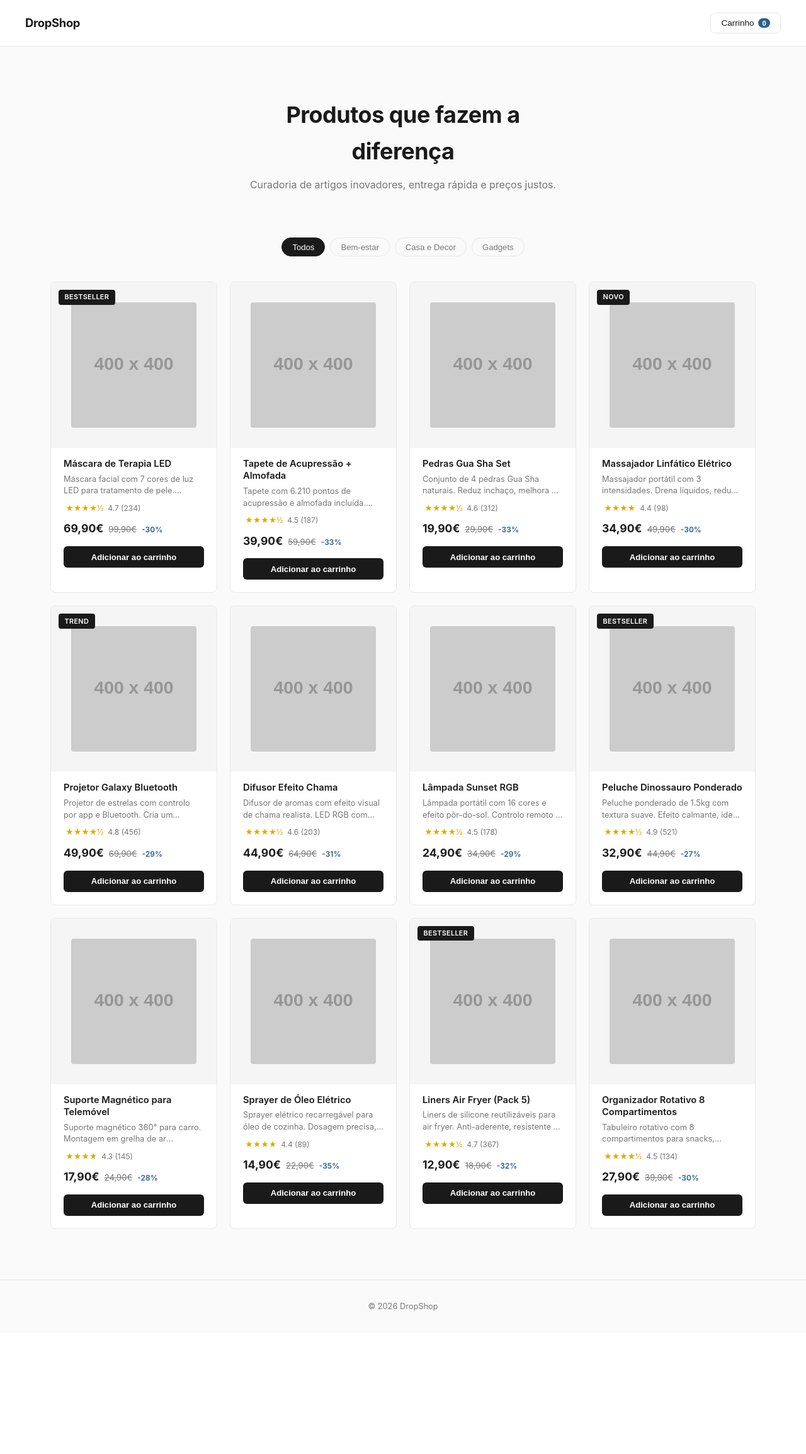
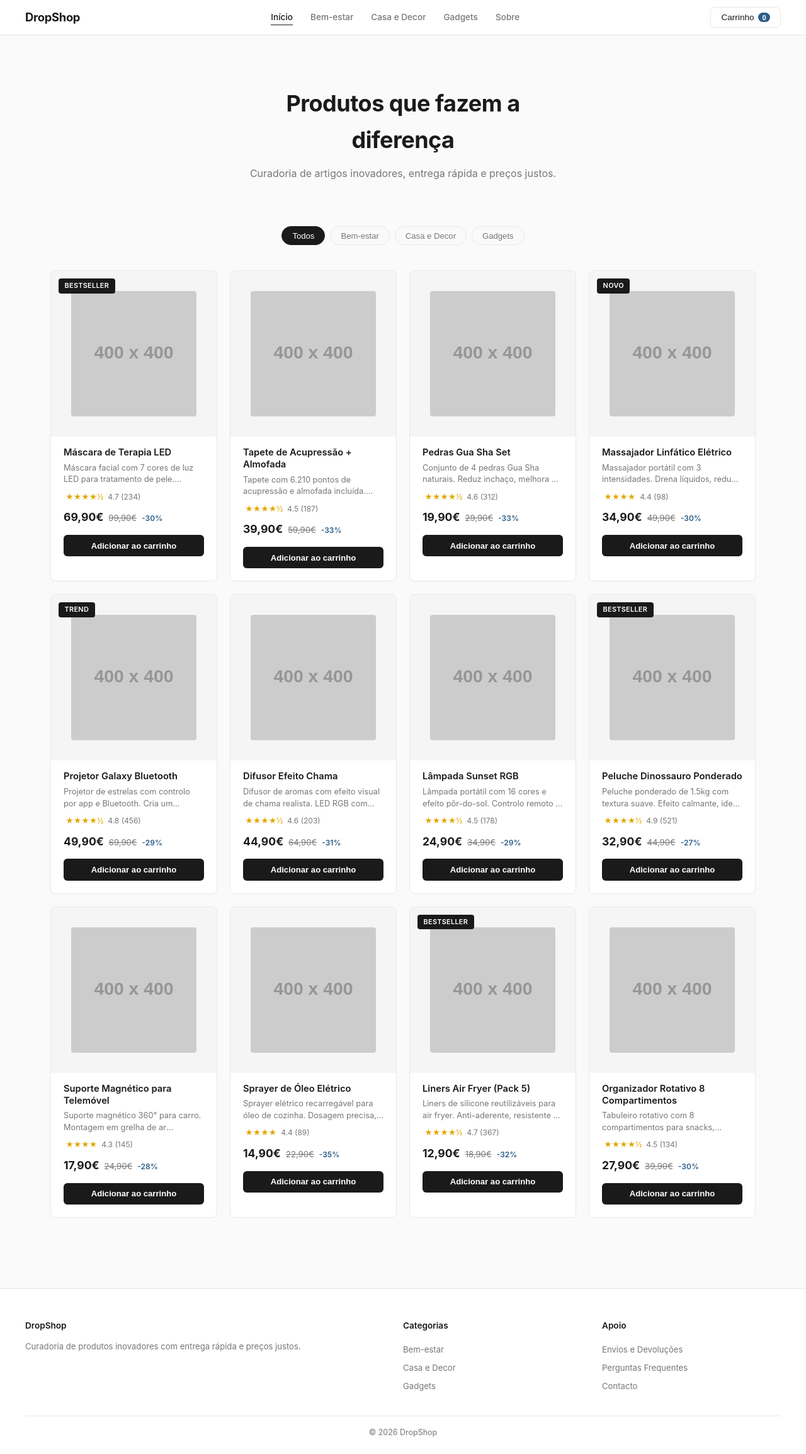
Before and after one commit to raulnuness/Aura-NOVA-web, a PHP site: page / in a window 1280 px wide. Shown: the whole page at 63% size. Before the commit the page ends 2081 px from the top, so only its background shows below. Run offline with PHP 8.4, Linux system fonts and the light colour scheme; grey boxes labelled with a size stand in for pictures from a placeholder-image service; some libraries are stand-ins or nearby versions.

Commit message:
Adicionar menu de navegação e footer completo
- Menu desktop com links: Início, Bem-estar, Casa e Decor, Gadgets, Sobre
- Menu hamburger para mobile com animação
- Links do nav filtram produtos e fazem scroll suave
- Footer com 3 colunas: descrição, categorias, apoio
- Destaque do link ativo com sublinhado animado

Co-Authored-By: Claude Opus 4.7 <noreply@anthropic.com>

```diff
--- a/css/style.css
+++ b/css/style.css
@@ -32,11 +32,74 @@ body {
   background: rgba(255,255,255,0.92);
   backdrop-filter: blur(12px);
   border-bottom: 1px solid var(--border);
-  padding: 1.25rem 2.5rem;
+  padding: 0 2.5rem;
+  height: 56px;
   display: flex;
   justify-content: space-between;
   align-items: center;
 }
+
+.header-left {
+  display: flex;
+  align-items: center;
+  gap: 1rem;
+}
+
+/* Hamburger */
+.menu-toggle {
+  display: none;
+  flex-direction: column;
+  gap: 4px;
+  background: none;
+  border: none;
+  cursor: pointer;
+  padding: 4px;
+}
+
+.menu-toggle span {
+  display: block;
+  width: 20px;
+  height: 2px;
+  background: var(--primary);
+  border-radius: 2px;
+  transition: all 0.25s;
+}
+
+.menu-toggle.open span:nth-child(1) { transform: rotate(45deg) translate(4px, 4px); }
+.menu-toggle.open span:nth-child(2) { opacity: 0; }
+.menu-toggle.open span:nth-child(3) { transform: rotate(-45deg) translate(4px, -4px); }
+
+/* Nav */
+.header-nav {
+  display: flex;
+  gap: 1.75rem;
+  align-items: center;
+}
+
+.nav-link {
+  color: var(--text-muted);
+  text-decoration: none;
+  font-size: 0.85rem;
+  font-weight: 500;
+  transition: color 0.2s;
+  position: relative;
+}
+
+.nav-link::after {
+  content: "";
+  position: absolute;
+  bottom: -2px;
+  left: 0;
+  width: 0;
+  height: 1.5px;
+  background: var(--primary);
+  transition: width 0.2s;
+}
+
+.nav-link:hover { color: var(--text); }
+.nav-link:hover::after { width: 100%; }
+.nav-link.active { color: var(--text); }
+.nav-link.active::after { width: 100%; }
 
 .logo {
   font-size: 1.15rem;
@@ -421,16 +484,95 @@ body {
 
 /* Footer */
 .footer {
+  border-top: 1px solid var(--border);
+  padding: 3rem 2.5rem 1.5rem;
+  background: #fff;
+  margin-top: 2rem;
+}
+
+.footer-grid {
+  display: grid;
+  grid-template-columns: 2fr 1fr 1fr;
+  gap: 2rem;
+  max-width: 1200px;
+  margin: 0 auto;
+}
+
+.footer-col h4 {
+  font-size: 0.85rem;
+  font-weight: 600;
+  color: var(--primary);
+  margin-bottom: 0.75rem;
+}
+
+.footer-col p {
+  font-size: 0.82rem;
+  color: var(--text-muted);
+  line-height: 1.5;
+}
+
+.footer-col a {
+  display: block;
+  color: var(--text-muted);
+  text-decoration: none;
+  font-size: 0.82rem;
+  padding: 0.25rem 0;
+  transition: color 0.2s;
+}
+
+.footer-col a:hover { color: var(--primary); }
+
+.footer-bottom {
   text-align: center;
-  padding: 2rem;
+  margin-top: 2rem;
+  padding-top: 1rem;
+  border-top: 1px solid var(--border);
+  font-size: 0.78rem;
   color: var(--text-muted);
-  border-top: 1px solid var(--border);
-  font-size: 0.8rem;
 }
 
 /* Responsive */
+@media (max-width: 768px) {
+  .menu-toggle { display: flex; }
+
+  .header-nav {
+    position: absolute;
+    top: 56px;
+    left: 0;
+    right: 0;
+    background: rgba(255,255,255,0.98);
+    backdrop-filter: blur(12px);
+    flex-direction: column;
+    padding: 1rem 2rem 1.5rem;
+    gap: 0;
+    border-bottom: 1px solid var(--border);
+    transform: translateY(-10px);
+    opacity: 0;
+    pointer-events: none;
+    transition: all 0.25s;
+  }
+
+  .header-nav.open {
+    transform: translateY(0);
+    opacity: 1;
+    pointer-events: auto;
+  }
+
+  .nav-link {
+    padding: 0.65rem 0;
+    font-size: 0.9rem;
+  }
+
+  .nav-link::after { display: none; }
+
+  .footer-grid {
+    grid-template-columns: 1fr;
+    gap: 1.5rem;
+  }
+}
+
 @media (max-width: 600px) {
-  .header { padding: 1rem 1.25rem; }
+  .header { padding: 0 1.25rem; }
   .hero { padding: 3rem 1.25rem 1.5rem; }
   .product-grid { padding: 1rem 1.25rem 3rem; gap: 1rem; }
   .categories { padding: 1.5rem 1.25rem 0.5rem; }
--- a/index.html
+++ b/index.html
@@ -9,7 +9,19 @@
 <body>
 
   <header class="header">
-    <div class="logo">DropShop</div>
+    <div class="header-left">
+      <button class="menu-toggle" id="menu-toggle" aria-label="Menu">
+        <span></span><span></span><span></span>
+      </button>
+      <div class="logo">DropShop</div>
+    </div>
+    <nav class="header-nav" id="header-nav">
+      <a href="#" class="nav-link active" data-category="todos">Início</a>
+      <a href="#bem-estar" class="nav-link" data-category="bem-estar">Bem-estar</a>
+      <a href="#casa" class="nav-link" data-category="casa">Casa e Decor</a>
+      <a href="#gadgets" class="nav-link" data-category="gadgets">Gadgets</a>
+      <a href="#sobre" class="nav-link" data-category="sobre">Sobre</a>
+    </nav>
     <button class="cart-btn" id="cart-toggle">
       Carrinho <span id="cart-count">0</span>
     </button>
@@ -45,7 +57,27 @@
   </aside>
 
   <footer class="footer">
-    <p>&copy; 2026 DropShop</p>
+    <div class="footer-grid">
+      <div class="footer-col">
+        <h4>DropShop</h4>
+        <p>Curadoria de produtos inovadores com entrega rápida e preços justos.</p>
+      </div>
+      <div class="footer-col">
+        <h4>Categorias</h4>
+        <a href="#bem-estar">Bem-estar</a>
+        <a href="#casa">Casa e Decor</a>
+        <a href="#gadgets">Gadgets</a>
+      </div>
+      <div class="footer-col">
+        <h4>Apoio</h4>
+        <a href="#">Envios e Devoluções</a>
+        <a href="#">Perguntas Frequentes</a>
+        <a href="#">Contacto</a>
+      </div>
+    </div>
+    <div class="footer-bottom">
+      <p>&copy; 2026 DropShop</p>
+    </div>
   </footer>
 
   <script src="js/products.js"></script>
--- a/js/app.js
+++ b/js/app.js
@@ -3,6 +3,8 @@ document.addEventListener("DOMContentLoaded", () => {
   renderCategories();
   renderProducts(PRODUCTS);
   setupCartToggle();
+  setupMenuToggle();
+  setupNavLinks();
 });
 
 function renderCategories() {
@@ -78,3 +80,38 @@ function setupCartToggle() {
     overlay.classList.remove("show");
   }
 }
+
+function setupMenuToggle() {
+  const btn = document.getElementById("menu-toggle");
+  const nav = document.getElementById("header-nav");
+  if (!btn || !nav) return;
+
+  btn.addEventListener("click", () => {
+    btn.classList.toggle("open");
+    nav.classList.toggle("open");
+  });
+}
+
+function setupNavLinks() {
+  document.querySelectorAll(".nav-link").forEach(link => {
+    link.addEventListener("click", (e) => {
+      const cat = link.dataset.category;
+      if (!cat || cat === "sobre") return;
+
+      e.preventDefault();
+      document.querySelectorAll(".nav-link").forEach(l => l.classList.remove("active"));
+      link.classList.add("active");
+
+      filterProducts(cat);
+
+      const menuBtn = document.getElementById("menu-toggle");
+      const nav = document.getElementById("header-nav");
+      if (menuBtn && nav) {
+        menuBtn.classList.remove("open");
+        nav.classList.remove("open");
+      }
+
+      document.getElementById("product-grid").scrollIntoView({ behavior: "smooth" });
+    });
+  });
+}
```
